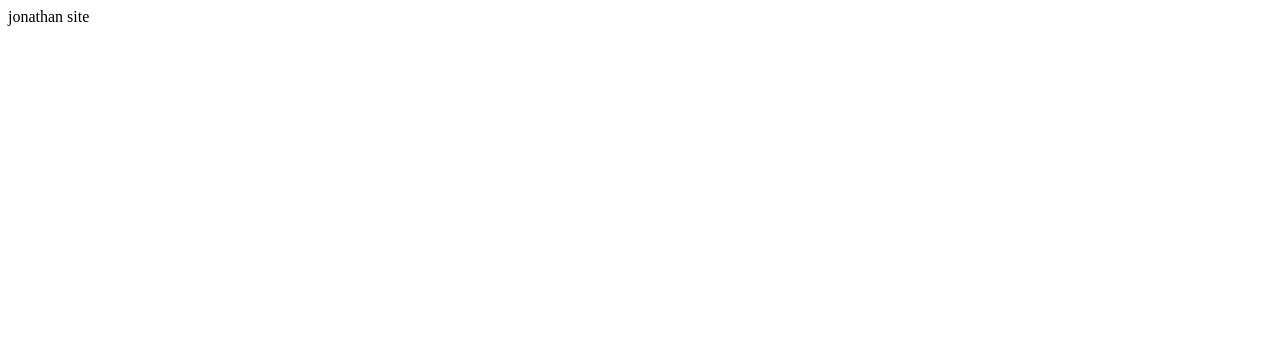
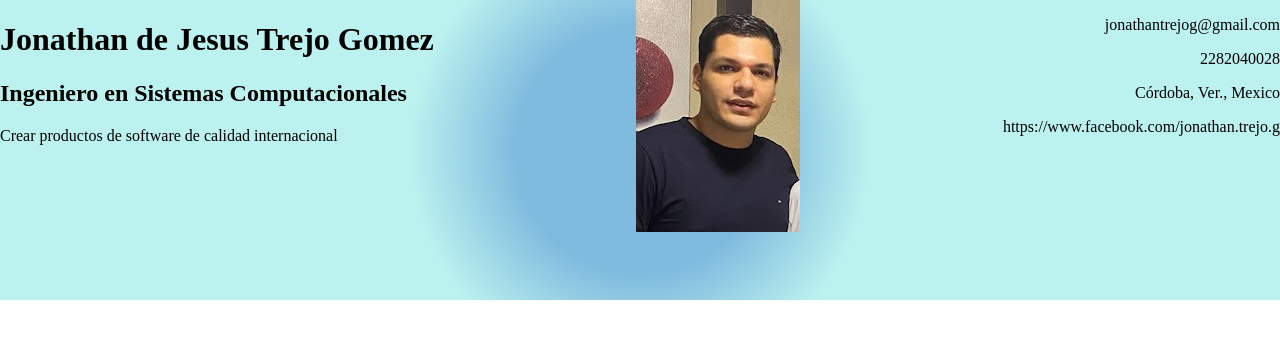
Before and after one commit to Jonathantg94/Jonathantg94.github.io, a plain HTML site: page index.html in a window 1280 px wide. Drawn offline with Linux system fonts and the light colour scheme.

```diff
--- a/index.html
+++ b/index.html
@@ -1,5 +1,54 @@
-<html>
-  <body>
-    jonathan site
-  </body>
+<!DOCTYPE html>
+<html lang="en">
+<style>
+    body {
+        margin: 0;
+        padding: 0;
+    }
+
+    .header {
+        width: 100%;
+        background: rgb(71, 157, 208);
+        background: radial-gradient(circle, rgba(71, 157, 208, 0.6951155462184874) 19%, rgba(148, 233, 229, 0.6306897759103641) 35%);
+        height: 300px;
+        display: flex;
+        flex-direction: row;
+        justify-content: space-between;
+    }
+
+    .left-header {
+        text-align: left;
+    }
+
+    .right-header {
+        text-align: right;
+    }
+</style>
+
+<head>
+    <meta charset="UTF-8">
+    <meta http-equiv="X-UA-Compatible" content="IE=edge">
+    <meta name="viewport" content="width=device-width, initial-scale=1.0">
+    <title>Document</title>
+</head>
+
+<body>
+    <div class="header">
+        <div class="left-header">
+            <h1>Jonathan de Jesus Trejo Gomez</h1>
+            <h2>Ingeniero en Sistemas Computacionales</h2>
+            <p>Crear productos de software de calidad internacional</p>
+        </div>
+        <div class="center-header">
+            <img src="/img/jona_cv.png" alt="">
+        </div>
+        <div class="right-header">
+            <p>jonathantrejog@gmail.com</p>
+            <p>2282040028</p>
+            <p>Córdoba, Ver., Mexico</p>
+            <p>https://www.facebook.com/jonathan.trejo.g</p>
+        </div>
+    </div>
+</body>
+
 </html>
```
Also changed, not shown: img/jona_cv.png (added).
